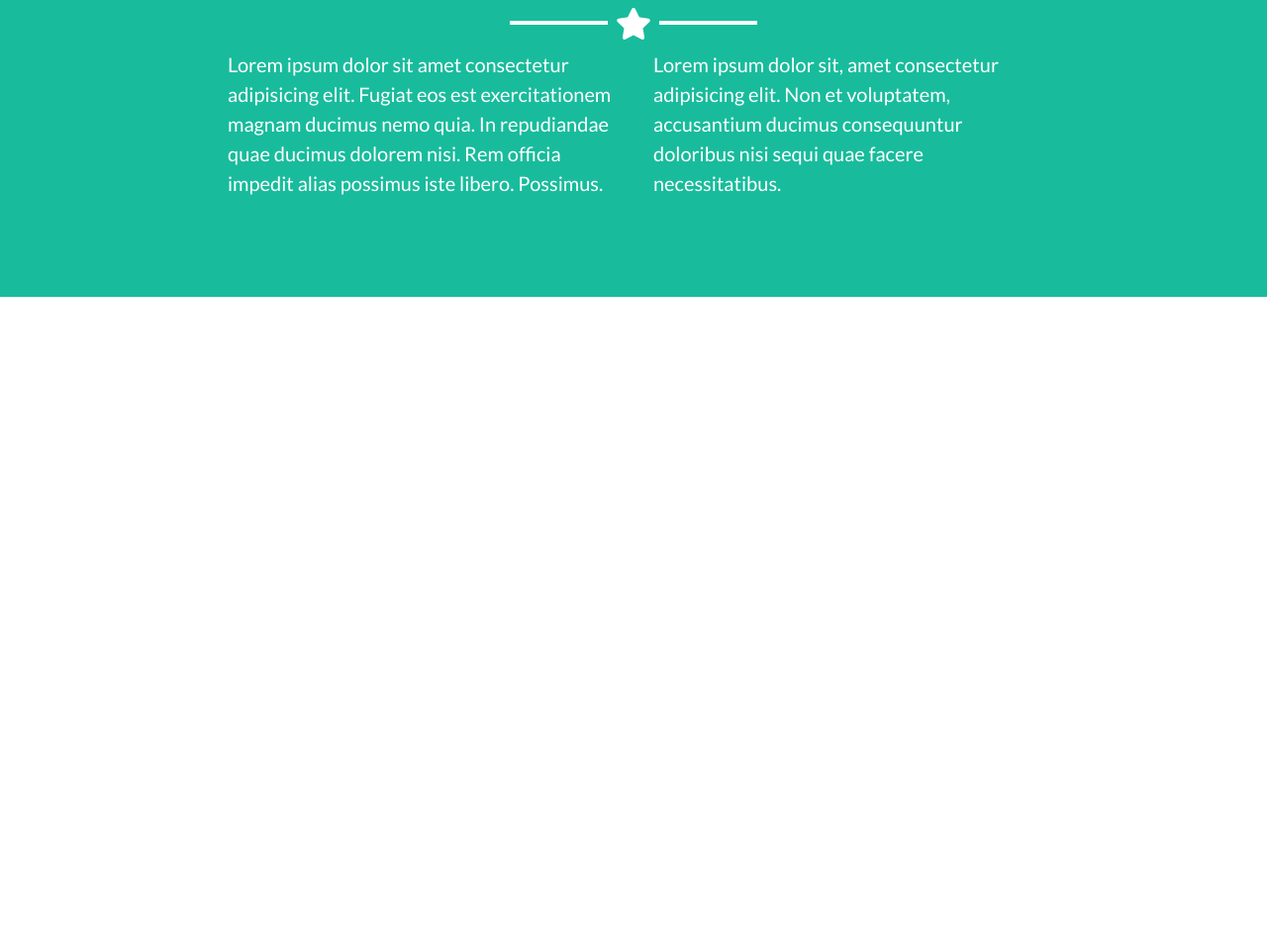
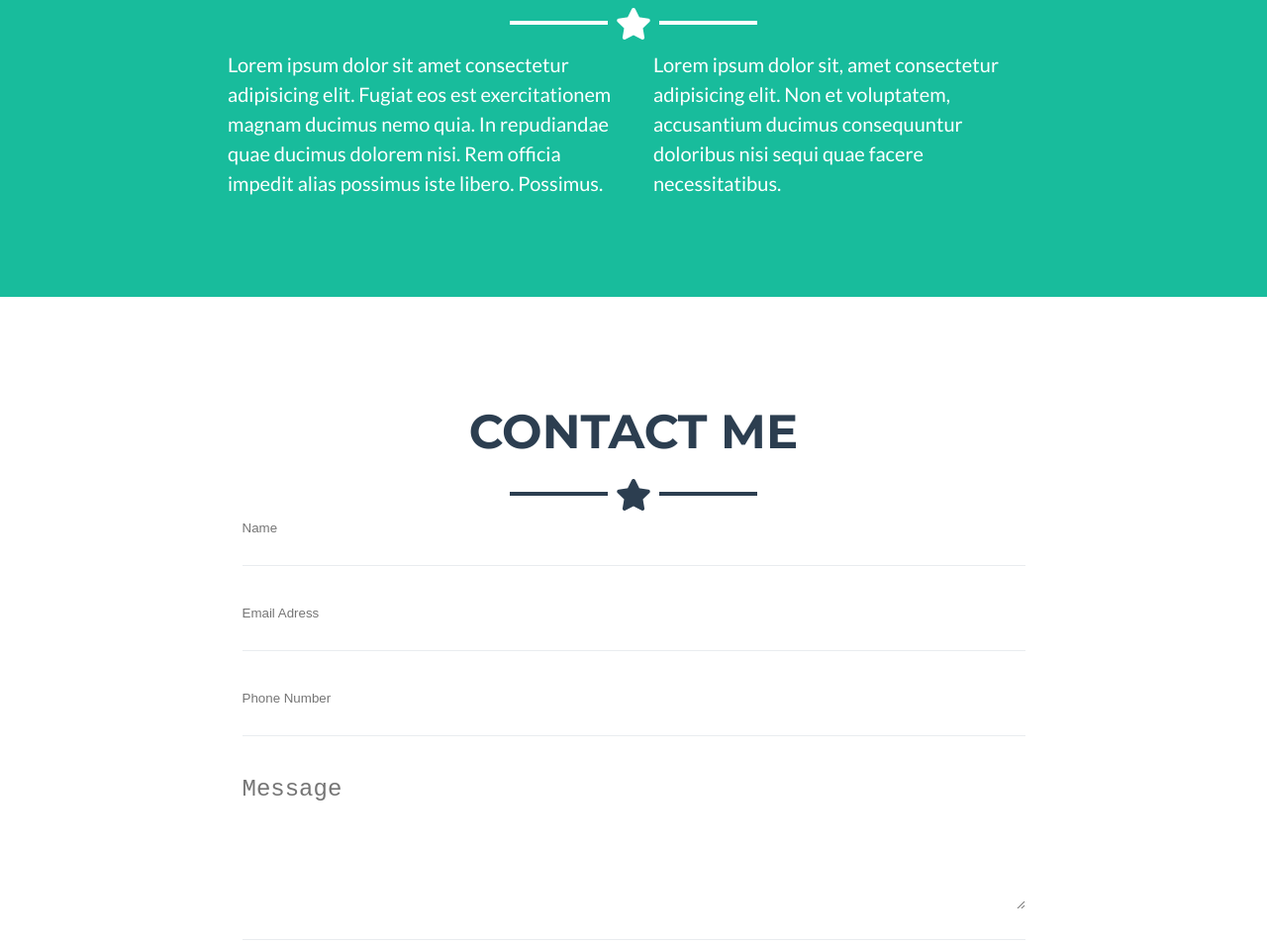
Before and after one commit to selinylmz/responsive-template, a plain HTML site: page index.html in a window 1280 px wide. Shown: the part 1957-2913 px from the top of the page at 99% size. Before the commit the page ends 2257 px from the top, so only its background shows below. Drawn offline with Linux system fonts and the light colour scheme.

Commit message:
contact me section

```diff
--- a/index.html
+++ b/index.html
@@ -157,6 +157,29 @@
 
         </div>
     </section>
+    <section id="contact">
+        <div class="container">
+            <h2 class="text-uppercase">
+                Contact Me
+            </h2>
+            <hr class="star-dark">
+            <form id="contact-form">
+                <div class="form-group">
+                    <input type="text" id="name" placeholder="Name">
+                </div>
+                <div class="form-group">
+                    <input type="text" id="email" placeholder="Email Adress">
+                </div>
+                <div class="form-group">
+                    <input type="text" id="phone" placeholder="Phone Number">
+                </div>
+                <div class="form-group">
+                    <textarea id="message" rows="5" placeholder="Message"></textarea>
+                </div>
+            </form>
+        </div>
+
+    </section>
 </body>
 
 </html>
--- a/style.css
+++ b/style.css
@@ -221,3 +221,37 @@ border-color: #2C3E50;
 #about-text .text{
     font-size: 2rem;
 }
+/*contact*/
+#contact h2{
+    font-size: 4.8rem;
+    color: #2C3E50;
+}
+#contact-form{
+    width: 70%;
+    margin:0 auto;
+}
+.form-group{
+    border-bottom: 1px solid #e9ecef;
+    padding-bottom: 3rem;
+    margin-bottom: 4rem;
+    text-align: left;
+}
+.form-group input{
+    border: none;
+    width: 100%;
+    display: block;
+}
+.form-group input:focus{
+    outline: none;
+
+}
+.form-group textarea{
+    border: none;
+    width: 100%;
+    display: block;
+    font-size: 2.4rem;
+}
+.form-group textarea:focus{
+    outline: none;
+
+}
```
